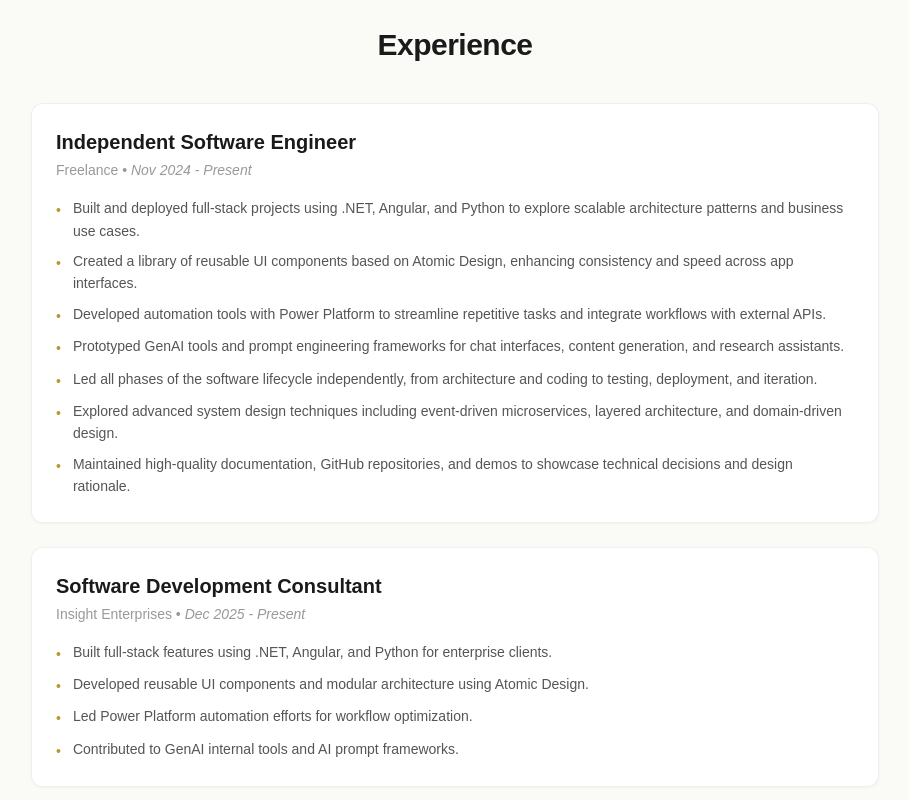
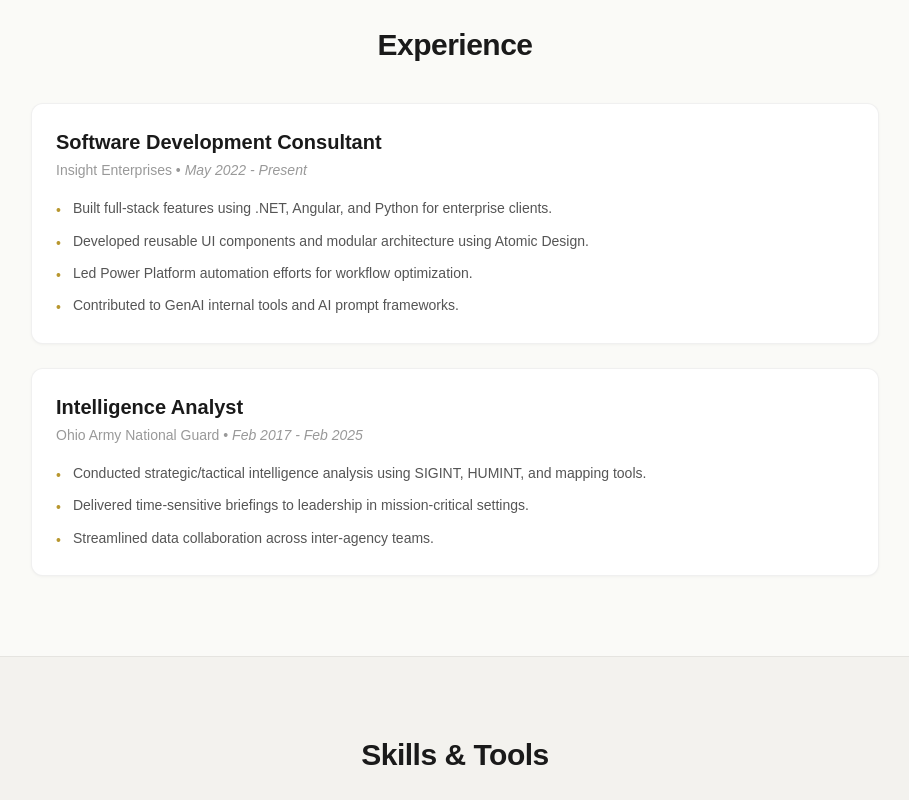
Before and after one commit to DeJuanSpencer/DeJuanSpencer.github.io, a Next.js app in the folder frontend/: page / in a window 1280 px wide. Shown: the part 1840-2640 px from the top of the page, without its empty margins (185-1094 px from the left). Built offline with nearby package versions, Linux system fonts and the light colour scheme.

Commit message:
update experience

```diff
--- a/frontend/src/app/components/Experience.tsx
+++ b/frontend/src/app/components/Experience.tsx
@@ -1,22 +1,8 @@
 const experience = [
-  {
-    title: "Independent Software Engineer",
-    company: "Freelance",
-    duration: "Nov 2024 - Present",
-    bullets: [
-      "Built and deployed full-stack projects using .NET, Angular, and Python to explore scalable architecture patterns and business use cases.",
-      "Created a library of reusable UI components based on Atomic Design, enhancing consistency and speed across app interfaces.",
-      "Developed automation tools with Power Platform to streamline repetitive tasks and integrate workflows with external APIs.",
-      "Prototyped GenAI tools and prompt engineering frameworks for chat interfaces, content generation, and research assistants.",
-      "Led all phases of the software lifecycle independently, from architecture and coding to testing, deployment, and iteration.",
-      "Explored advanced system design techniques including event-driven microservices, layered architecture, and domain-driven design.",
-      "Maintained high-quality documentation, GitHub repositories, and demos to showcase technical decisions and design rationale.",
-    ],
-  },
   {
     title: "Software Development Consultant",
     company: "Insight Enterprises",
-    duration: "Dec 2025 - Present",
+    duration: "May 2022 - Present",
     bullets: [
       "Built full-stack features using .NET, Angular, and Python for enterprise clients.",
       "Developed reusable UI components and modular architecture using Atomic Design.",
```
